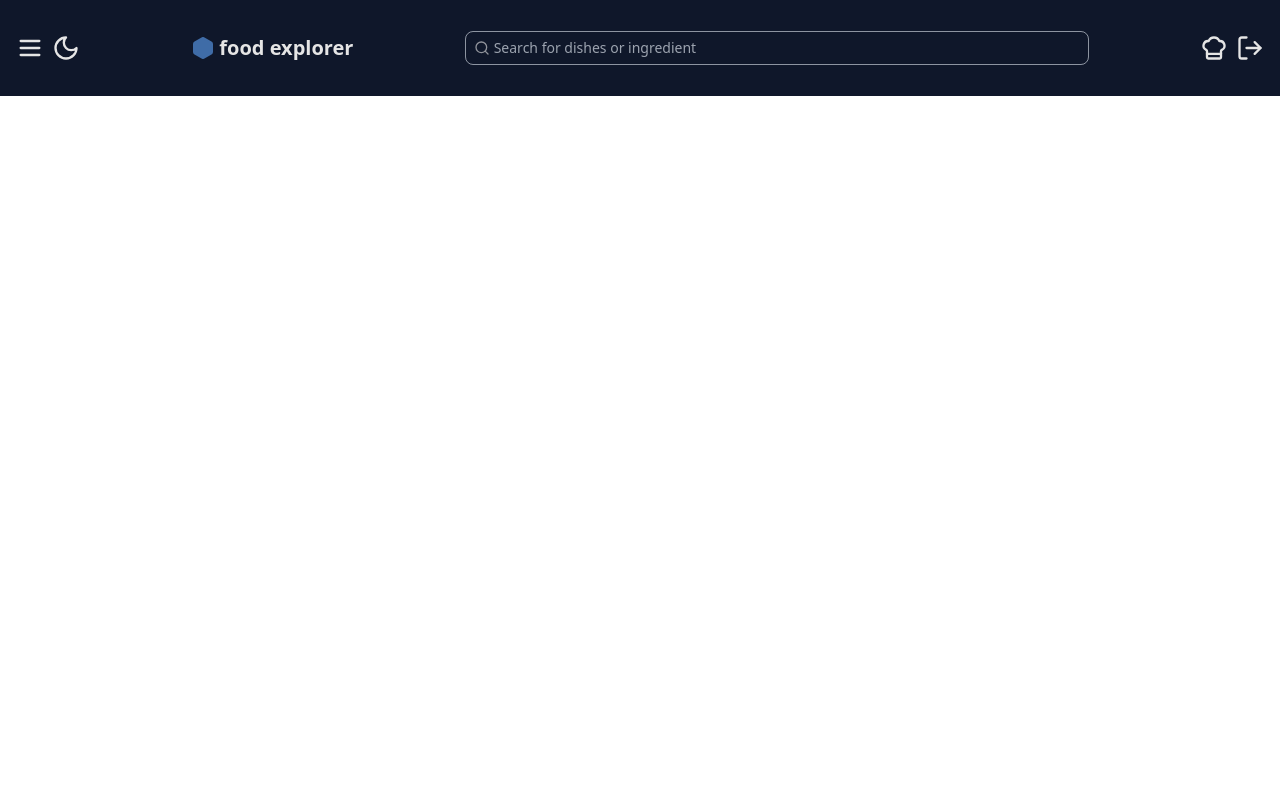
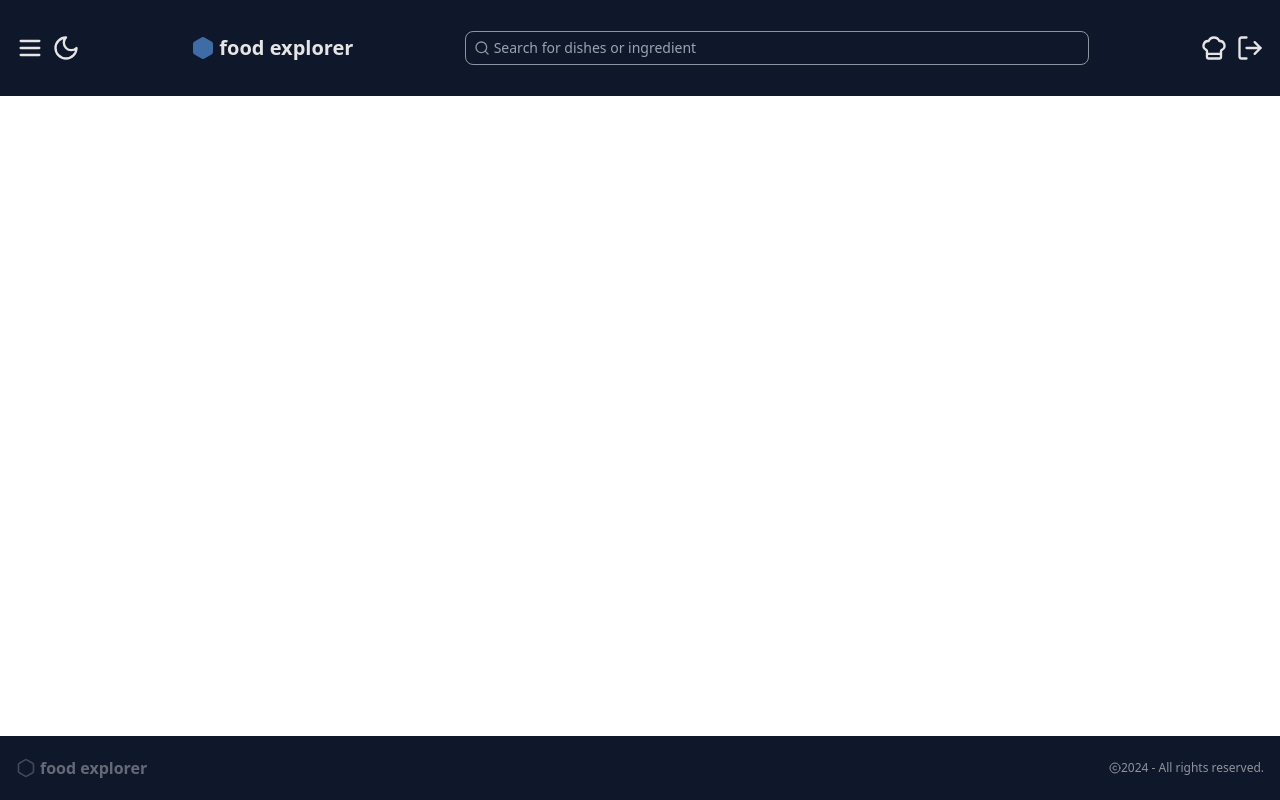
Before and after one commit to dameness/food-explorer-front, a React (Vite) app: page / in a window 1280 px wide. Built offline with nearby package versions, Linux system fonts and the light colour scheme.

Commit message:
style: add root layout styles

```diff
--- /dev/null
+++ b/src/components/footer.tsx
@@ -0,0 +1,18 @@
+import { Copyright, Hexagon } from 'lucide-react';
+export const Footer = () => {
+  return (
+    <footer className='absolute bottom-0 w-full dark:bg-slate-900'>
+      <div className='flex justify-between items-center max-w-7xl p-4 h-16 mx-auto'>
+        <div className='flex items-center gap-1 font-semibold sm:text-base text-sm opacity-40'>
+          <Hexagon size={20} className='opacity-60' />
+          food explorer
+        </div>
+
+        <h1 className='flex items-center text-xs opacity-60'>
+          <Copyright size={12} />
+          2024 - All rights reserved.
+        </h1>
+      </div>
+    </footer>
+  );
+};
--- a/src/components/header.tsx
+++ b/src/components/header.tsx
@@ -12,8 +12,9 @@ import { useContext } from 'react';
 export const Header = () => {
   const { theme, toggleTheme } = useContext(ThemeContext);
   return (
-    <header className='flex justify-between items-center p-4 h-24 w-full dark:bg-slate-900'>
-      <div className='flex items-center gap-2'>
+    <header className='w-full dark:bg-slate-900'>
+      <div className='flex justify-between items-center max-w-7xl mx-auto h-24 p-4'>
+        <div className='flex items-center gap-2 '>
           <Menu size={28} />
           <button onClick={toggleTheme}>
             {theme === 'light' ? <Sun size={28} /> : <Moon size={28} />}
@@ -34,6 +35,7 @@ export const Header = () => {
           <ChefHat size={28} />
           <LogOut className='sm:block hidden' size={28} />
         </div>
+      </div>
     </header>
   );
 };
--- a/src/components/layout.tsx
+++ b/src/components/layout.tsx
@@ -2,6 +2,7 @@ import { useContext } from 'react';
 import { Outlet } from 'react-router-dom';
 import { ThemeContext } from '@/contexts/themeContext';
 import { Header } from './header';
+import { Footer } from './footer';
 
 export const RootLayout = () => {
   const { theme } = useContext(ThemeContext);
@@ -9,9 +10,10 @@ export const RootLayout = () => {
     <div className={theme}>
       <div className='dark:text-neutral-200 text-neutral-700'>
         <Header />
-        <main className='min-w-full'>
+        <main className='flex w-[96%] max-w-7xl mx-auto h-[calc(100vh - 160px)] flex-col items-center'>
           <Outlet />
         </main>
+        <Footer />
       </div>
     </div>
   );
```
Lines whose indentation alone changed are shown as unchanged.
